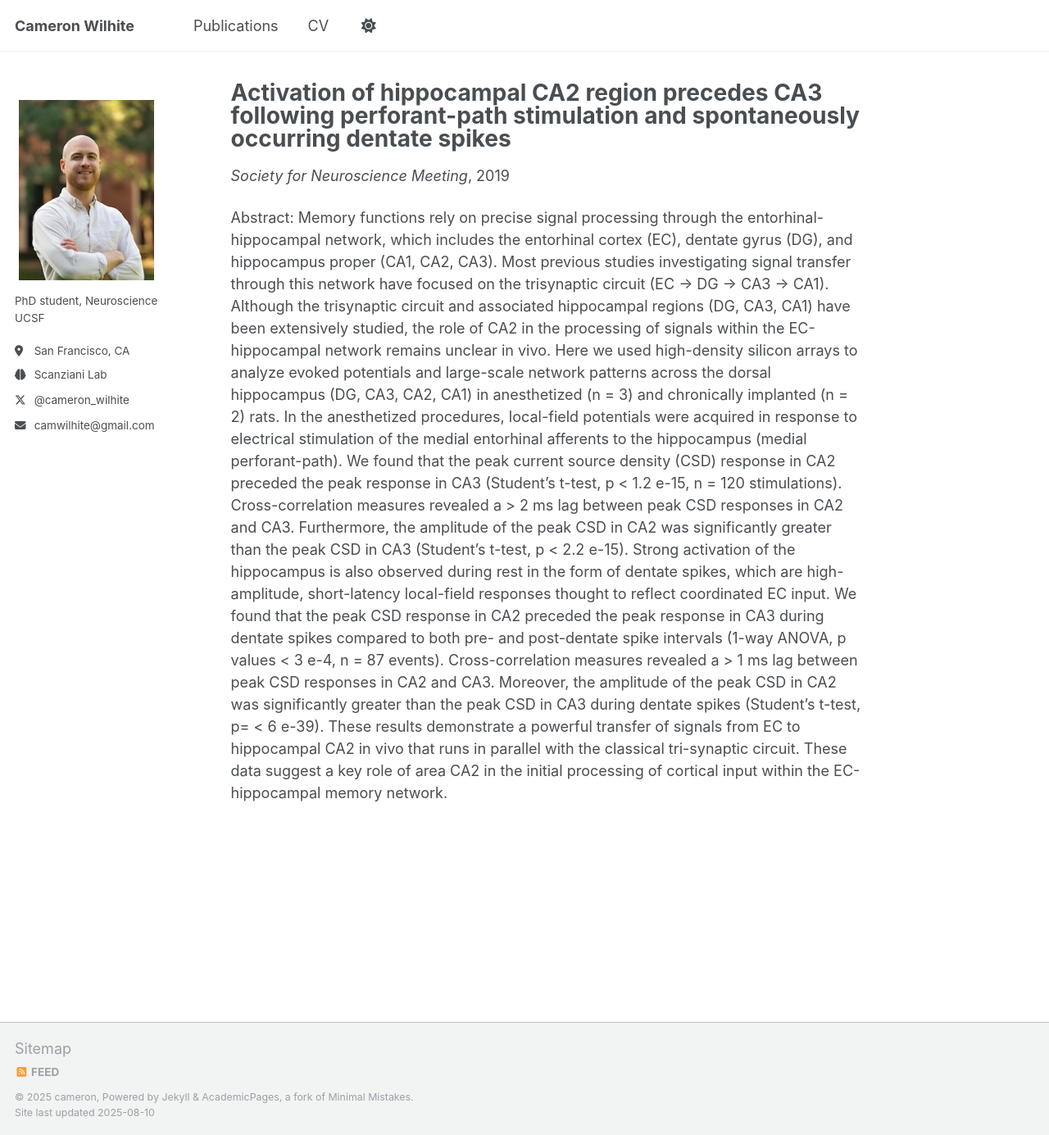
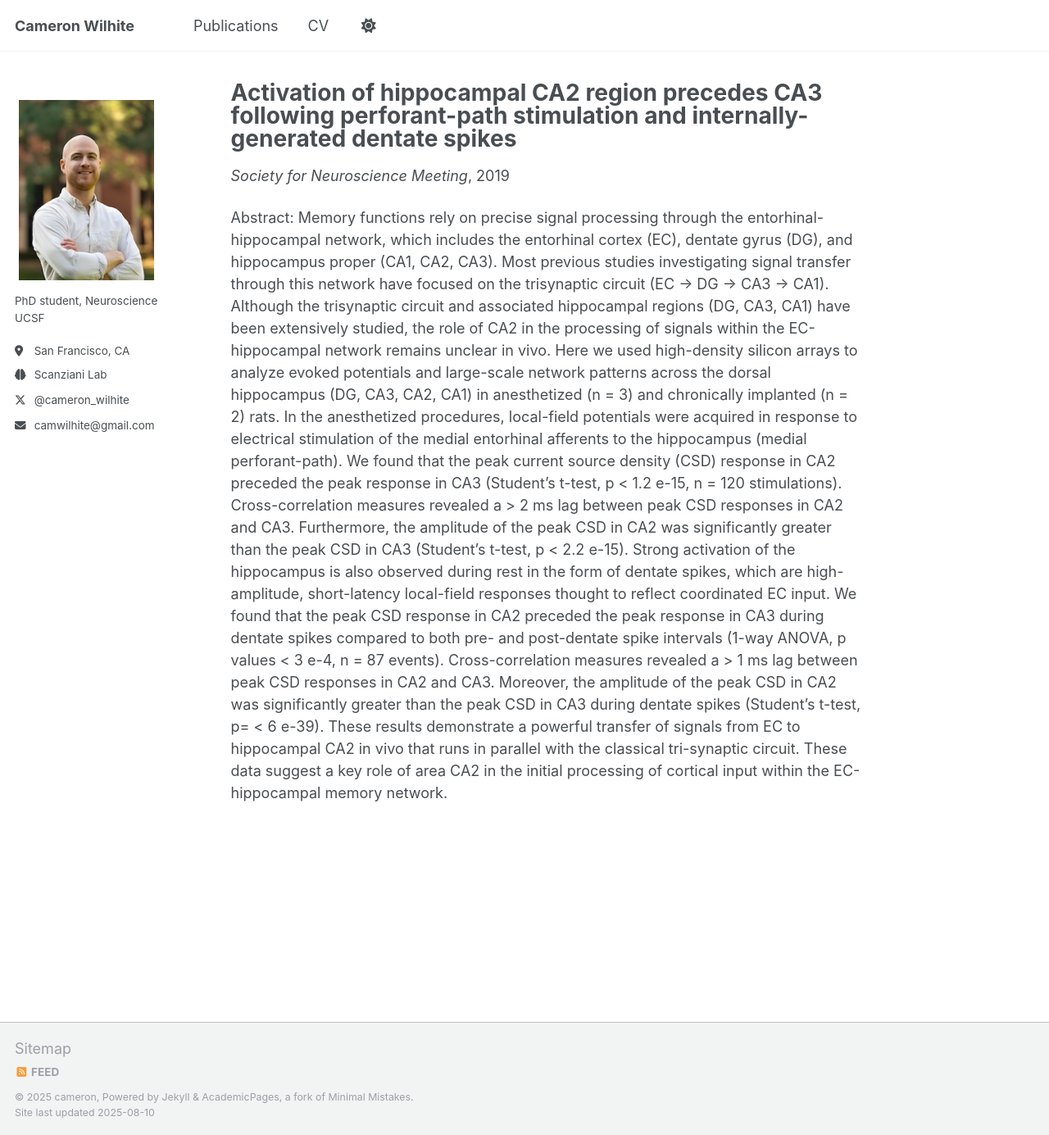
Before and after one commit to camwilhite/camwilhite.github.io, a Jekyll site: the page built from _publications/2019_CA2.md, in a window 1280 px wide and 1385 px high. Shown: the whole window at 82% size. Built offline with Jekyll 4.4.1, drawn with Linux system fonts in a browser that asks for light colours; a script that is not in the unit is left out.

Commit message:
Update 2019_CA2.md

```diff
--- a/_publications/2019_CA2.md
+++ b/_publications/2019_CA2.md
@@ -1,6 +1,6 @@
 ---
 title: "Activation of hippocampal CA2 region precedes CA3 following perforant-path stimulation and
-spontaneously occurring dentate spikes"
+internally-generated dentate spikes"
 collection: publications
 category: conferences
 permalink: /publication/2019_CA2
```
